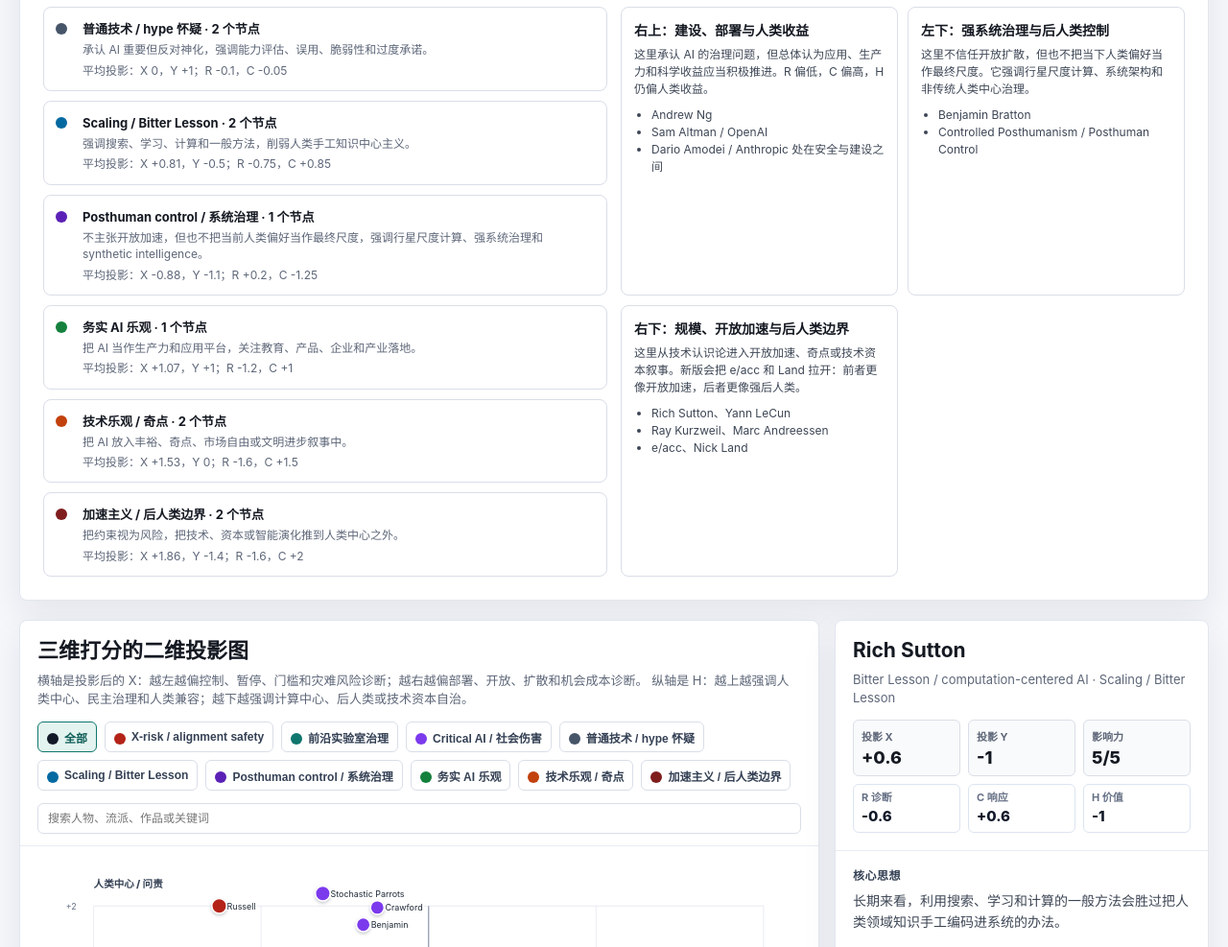
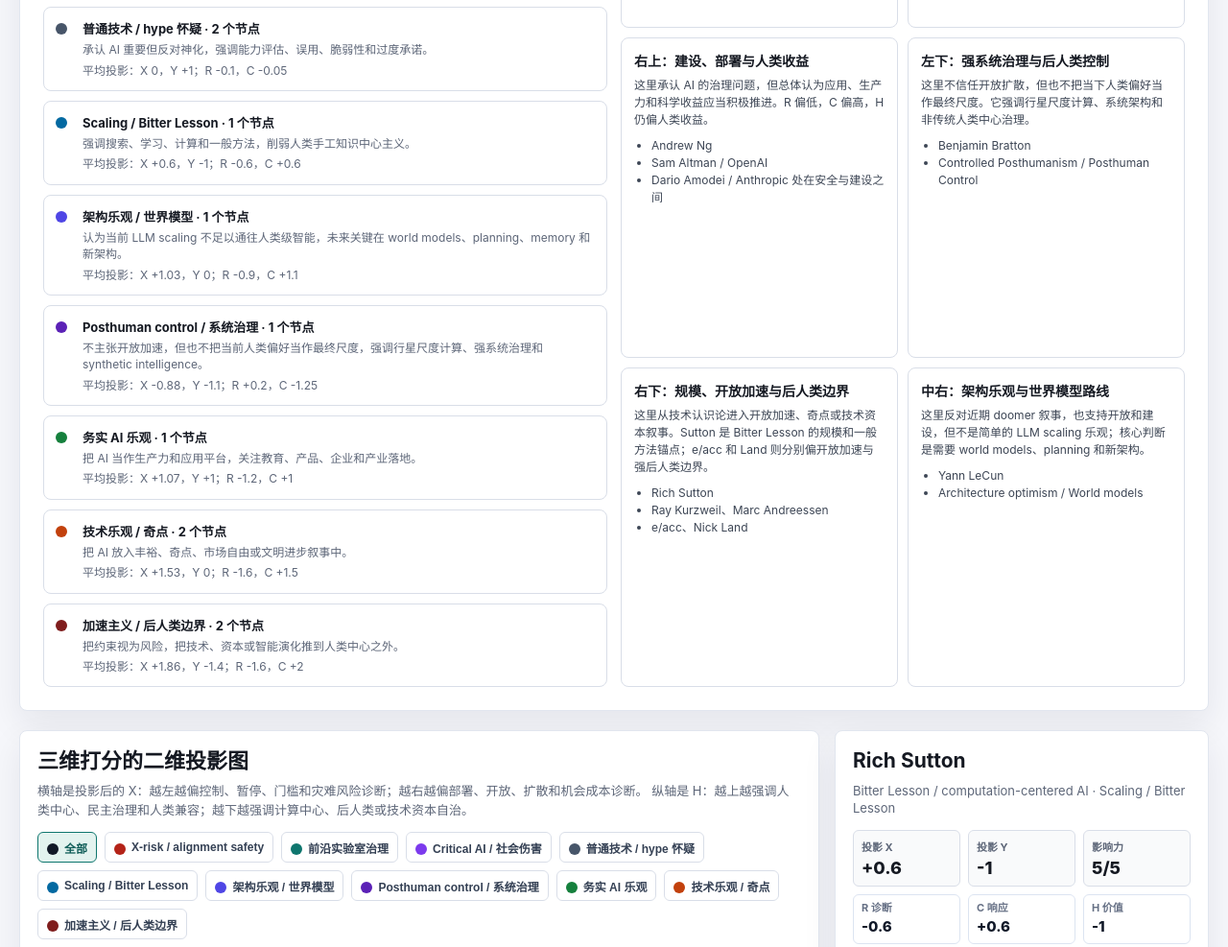
Before and after one commit to Cestunyu/ai-governance-persona, a plain HTML site: page ai-thought-spectrum-visualization.html in a window 1280 px wide. Shown: the part 1810-2797 px from the top of the page at 96% size. Drawn offline with Linux system fonts and the light colour scheme.

Commit message:
Split LeCun from scaling thought

```diff
--- a/ai-thought-spectrum-visualization.html
+++ b/ai-thought-spectrum-visualization.html
@@ -1040,11 +1040,19 @@
           </div>
           <div class="quadrant">
             <h3>右下：规模、开放加速与后人类边界</h3>
-            <p>这里从技术认识论进入开放加速、奇点或技术资本叙事。新版会把 e/acc 和 Land 拉开：前者更像开放加速，后者更像强后人类。</p>
+            <p>这里从技术认识论进入开放加速、奇点或技术资本叙事。Sutton 是 Bitter Lesson 的规模和一般方法锚点；e/acc 和 Land 则分别偏开放加速与强后人类边界。</p>
             <ul>
-              <li>Rich Sutton、Yann LeCun</li>
+              <li>Rich Sutton</li>
               <li>Ray Kurzweil、Marc Andreessen</li>
               <li>e/acc、Nick Land</li>
+            </ul>
+          </div>
+          <div class="quadrant">
+            <h3>中右：架构乐观与世界模型路线</h3>
+            <p>这里反对近期 doomer 叙事，也支持开放和建设，但不是简单的 LLM scaling 乐观；核心判断是需要 world models、planning 和新架构。</p>
+            <ul>
+              <li>Yann LeCun</li>
+              <li>Architecture optimism / World models</li>
             </ul>
           </div>
         </div>
@@ -1416,7 +1424,7 @@
         name: "Yann LeCun",
         shortName: "LeCun",
         cluster: "Open-source / architecture optimism / anti-doom",
-        category: "Scaling thought",
+        category: "Architecture optimism",
         risk: 1,
         humanism: 0,
         influence: 5,
@@ -1724,6 +1732,11 @@
         zh: "Scaling / Bitter Lesson",
         color: "#0369a1",
         summary: "强调搜索、学习、计算和一般方法，削弱人类手工知识中心主义。"
+      },
+      "Architecture optimism": {
+        zh: "架构乐观 / 世界模型",
+        color: "#4f46e5",
+        summary: "认为当前 LLM scaling 不足以通往人类级智能，未来关键在 world models、planning、memory 和新架构。"
       },
       "Posthuman control": {
         zh: "Posthuman control / 系统治理",
```
